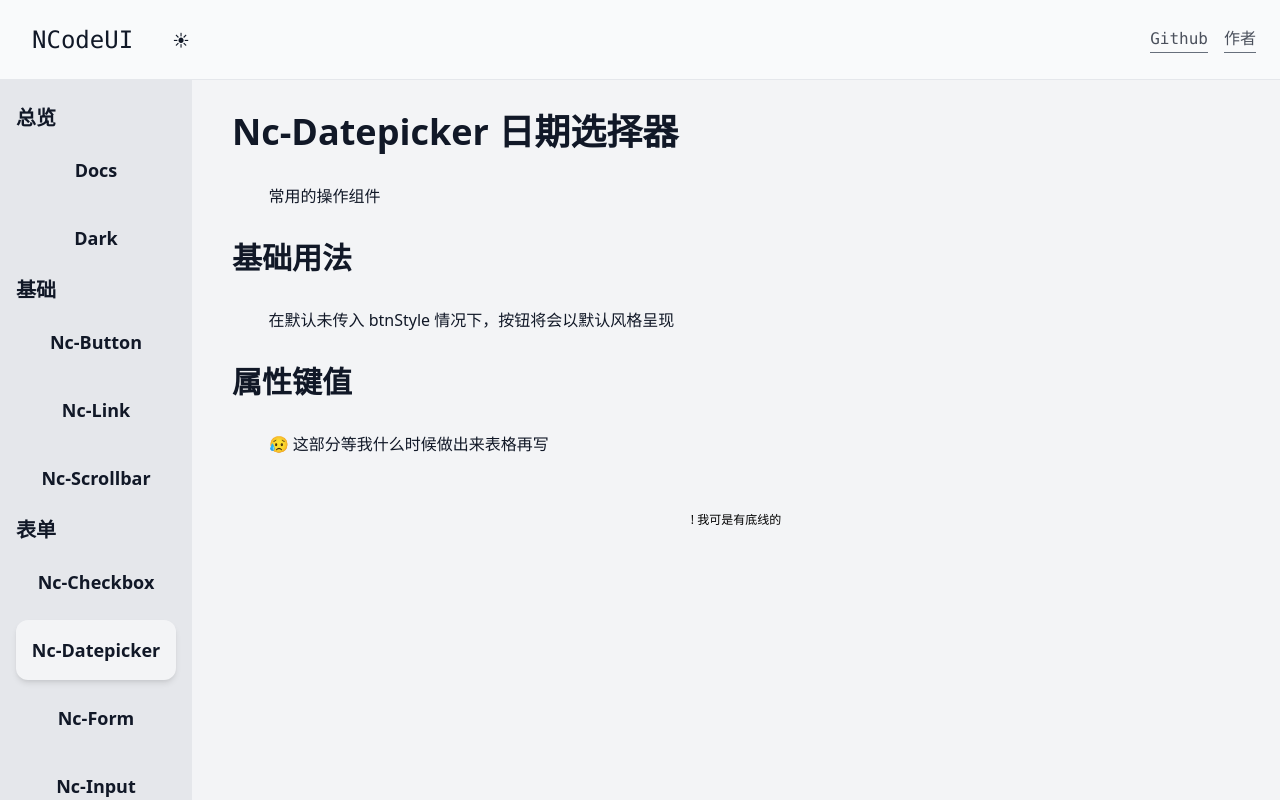
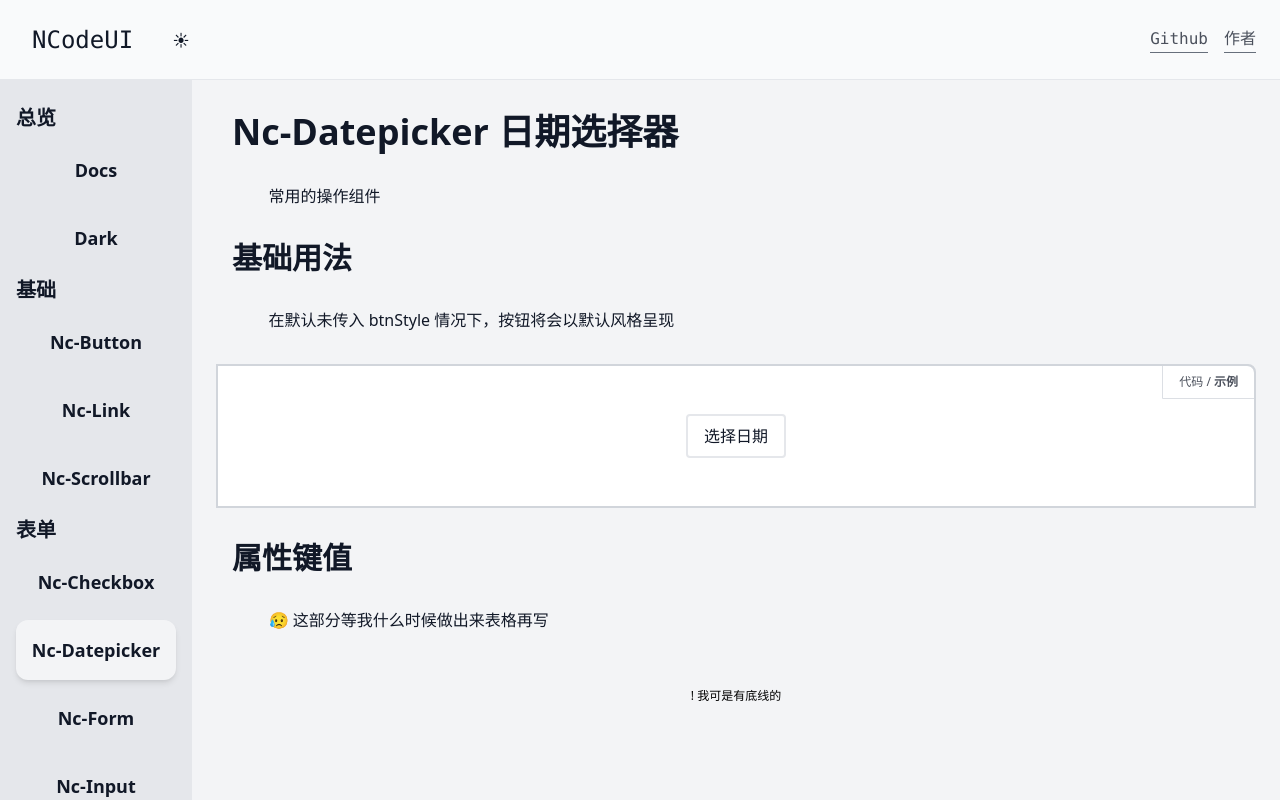
Before and after one commit to NeserCode/NCodeUI, a Vue app: page /docs/forms/datepicker in a window 1280 px wide. Built offline with nearby package versions, Linux system fonts and the light colour scheme; what @highlightjs/vue-plugin would draw is missing.

Commit message:
Datepicker日期选择器组件一般进度
明日再战

```diff
--- a/package.json
+++ b/package.json
@@ -3,8 +3,8 @@
 	"version": "0.1.0",
 	"private": true,
 	"scripts": {
-		"serve": "vue-cli-service serve --max_old_space_size=4096",
-		"build": "vue-cli-service build --max_old_space_size=4096",
+		"serve": "vue-cli-service serve",
+		"build": "vue-cli-service build",
 		"lint": "vue-cli-service lint"
 	},
 	"dependencies": {
--- /dev/null
+++ b/src/components/Forms/Datepicker/index.vue
@@ -0,0 +1,64 @@
+<template>
+  <div class="nc-datepicker">
+    <span
+      class="nc-outerSelect"
+      v-show="!isDatePanelShow"
+      @click="handleDatePanelShow"
+      >{{ pickerPlaceholder }}</span
+    >
+    <span class="datePanel" v-show="isDatePanelShow">
+      <span
+        class="dateWeekdayFormat"
+        v-for="weekdayFormat in dateWeekdayFormat"
+        :key="weekdayFormat"
+        >{{ weekdayFormat }}</span
+      >
+      <span class="dateDays" v-for="day in dateContent" :key="day">
+        {{ day }}
+      </span>
+    </span>
+  </div>
+</template>
+
+<script setup>
+import { ref } from 'vue'
+
+const pickerPlaceholder = ref('选择日期')
+const dateContent = ref([
+  1, 2, 3, 4, 5, 6, 7, 8, 9, 10, 11, 12, 13, 14, 15, 16, 17, 18, 19, 20, 21, 22,
+  23, 24, 25, 26, 27, 28, 29, 30
+])
+const dateWeekdayFormat = ref(['一', '二', '三', '四', '五', '六', '七'])
+const isDatePanelShow = ref(false)
+
+function handleDatePanelShow () {
+  isDatePanelShow.value = !isDatePanelShow.value
+}
+</script>
+
+<style scoped lang="postcss">
+.nc-datepicker {
+  @apply inline-flex;
+}
+
+.nc-outerSelect {
+  @apply relative inline-flex items-center min-w-min px-4 py-2 border-2 rounded;
+}
+
+/* Date Panel */
+.datePanel {
+  @apply flex flex-wrap w-44;
+}
+
+/* Format Style */
+.datePanel .dateWeekdayFormat {
+  @apply inline-flex justify-center items-center w-6 h-6 font-semibold
+  hover:bg-gray-200 dark:hover:bg-gray-600
+  select-none cursor-pointer;
+}
+.datePanel .dateDays {
+  @apply inline-flex justify-center items-center w-6 h-6 font-thin
+  hover:bg-gray-200 dark:hover:bg-gray-600
+  select-none cursor-pointer;
+}
+</style>
--- /dev/null
+++ b/src/views/Docs/Forms/Datepicker/Example/basic.vue
@@ -0,0 +1,40 @@
+<template>
+  <viewBox :code="code">
+    <nc-datepicker></nc-datepicker>
+  </viewBox>
+</template>
+
+<script setup>
+import viewBox from '@/components/Native/ViewBox/index.vue'
+import NcDatepicker from '@/components/Forms/Datepicker/index.vue'
+
+import { ref } from 'vue'
+
+const code = ref(
+  `<template>
+    <nc-checkbox v-model="isNamed1" label="选项一" size="large" boxStyle="toggle" />
+    <nc-checkbox v-model="isNamed2" label="选项二" size="normal" boxStyle="toggle" />
+    <nc-checkbox v-model="isNamed3" label="选项三" size="small" boxStyle="toggle" />
+    <nc-checkbox v-model="isNamed4" label="选项四" size="mini" disabled boxStyle="toggle" />
+</template>
+
+<script setup>
+  import { ref } from 'vue'
+
+  const isNamed1 = ref(true)
+  const isNamed2 = ref(true)
+  const isNamed3 = ref(true)
+  const isNamed4 = ref(true)
+<` +
+    `/script>
+
+<style lang="postcss" scoped>
+.nc-checkbox {
+  @apply mx-2;
+}
+</style>`
+)
+</script>
+
+<style lang="postcss" scoped>
+</style>
--- a/src/views/Docs/Forms/Datepicker/index.vue
+++ b/src/views/Docs/Forms/Datepicker/index.vue
@@ -4,6 +4,7 @@
     <para>常用的操作组件</para>
     <headTitle :level="2">基础用法</headTitle>
     <para>在默认未传入 btnStyle 情况下，按钮将会以默认风格呈现</para>
+    <example-datepicker-basic />
     <headTitle :level="2">属性键值</headTitle>
     <para>😥 这部分等我什么时候做出来表格再写</para>
     <placeholder />
@@ -15,6 +16,7 @@ import headTitle from '@/components/Native/HeadTitle/index.vue'
 import para from '@/components/Native/Para/index.vue'
 import placeholder from '@/components/Native/Placeholder/index.vue'
 // import { ref } from 'vue'
+import ExampleDatepickerBasic from '@/views/Docs/Forms/Datepicker/Example/basic.vue'
 </script>
 
 <style scoped lang="postcss">
```
